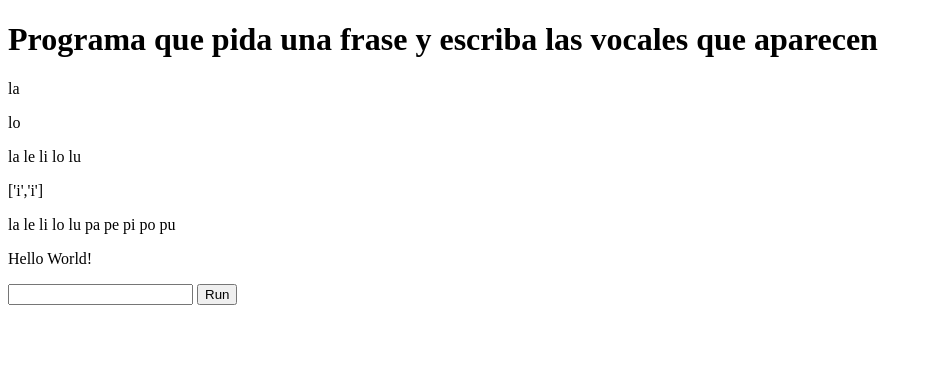
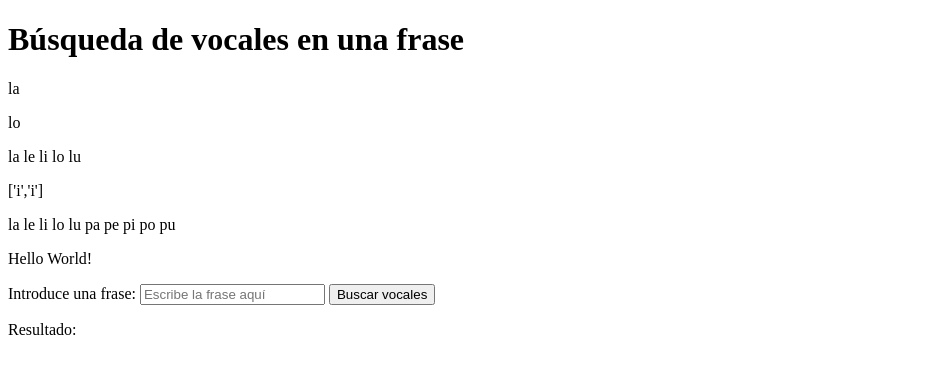
Before and after one commit to OlenaMyroshnykova/Vocals-in-entence, a plain HTML site: page index.html in a window 1280 px wide. Shown: the whole page, without its empty margins (0-932 px from the left). Drawn offline with Linux system fonts and the light colour scheme.

Commit message:
Fill index.html

```diff
--- a/index.html
+++ b/index.html
@@ -3,17 +3,22 @@
 <head>
     <meta charset="UTF-8">
     <meta name="viewport" content="width=device-width, initial-scale=1.0">
-    <title>Programa que pida una frase y escriba las vocales que aparecen</title>
+    <title>Búsqueda de vocales</title>
+    <script src="index.js" defer></script>
 </head>
 <body>
-    <h1>Programa que pida una frase y escriba las vocales que aparecen</h1>
+    <h1>Búsqueda de vocales en una frase</h1>
     <p id="pId1">la</p>
     <p id="pId2">lo</p>
     <p id="pId3">la le li lo lu</p>
     <p id="pId4">['i','i']</p>
     <p id="pId5">la le li lo lu pa pe pi po pu</p>
     <p id="pId6">Hello World!</p>
-    <input id="inputId" type="text">
-    <button id="buttonId">Run</button>
+    <form id="vowelForm"></form>
+        <label for="inputId" >Introduce una frase:</label>
+        <input id="inputId" type="text" placeholder="Escribe la frase aquí">
+        <button id="buttonId" type="submit">Buscar vocales</button>
+    </form>
+    <p>Resultado: <span id="result"></span></p>
 </body>
 </html>
```
